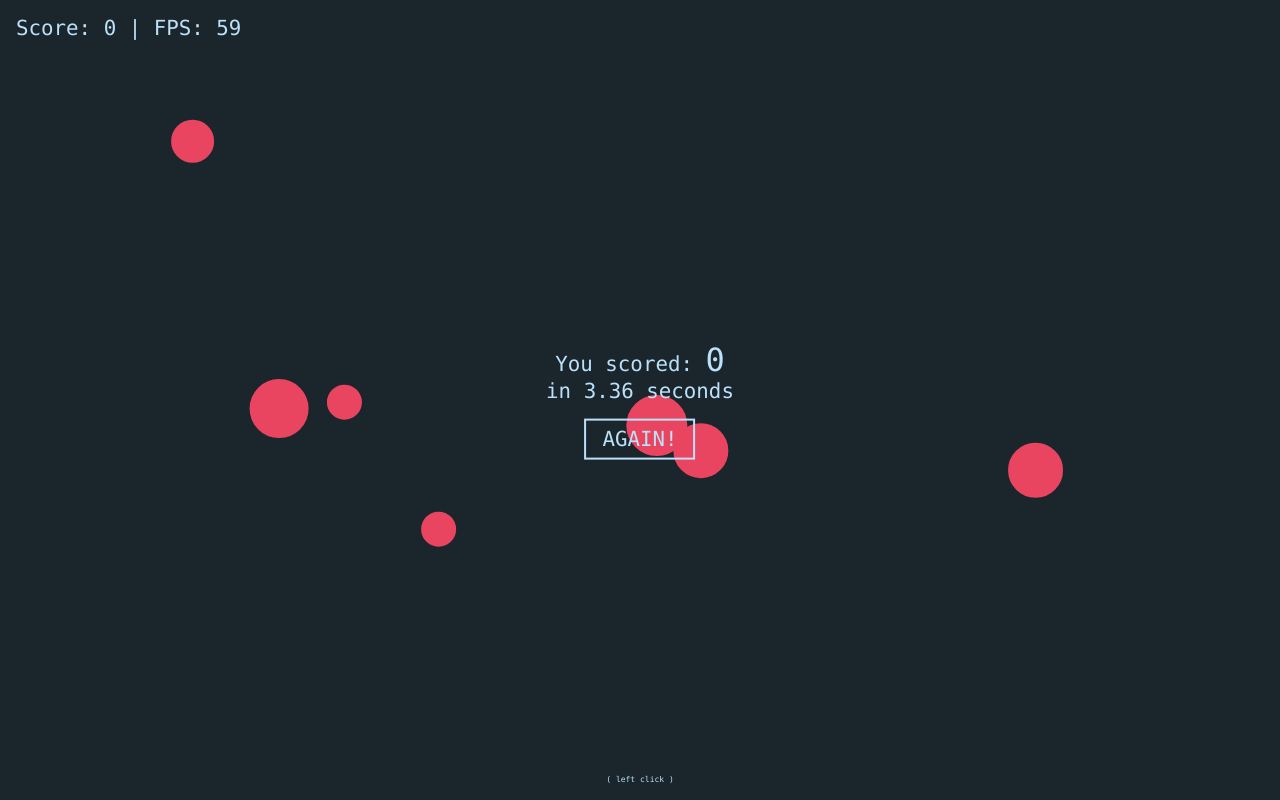
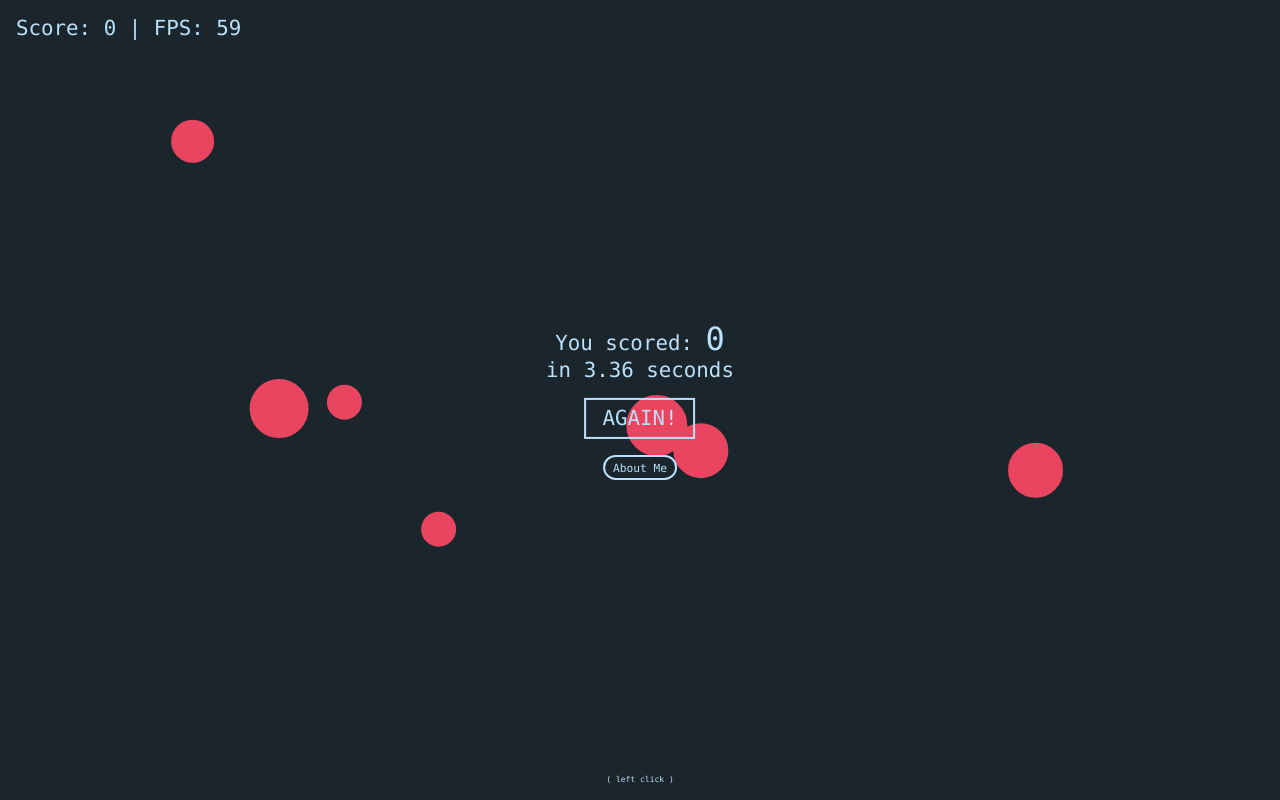
Before and after one commit to jamgam/bryanliang.me, a React app: page / in a window 1280 px wide. Built offline with nearby package versions, Linux system fonts and the light colour scheme; no server answers.

Commit message:
Reimplement about me

```diff
--- a/src/components/App.jsx
+++ b/src/components/App.jsx
@@ -8,74 +8,78 @@ import BasicButton from '/src/components/BasicButton'
 
 const App = () => {
 
-  const [pos, setPos] = useState(-60)
+  const [pos, setPos] = useState(-50)
   const [isPlayingGame, setIsPlayingGame] = useState(true)
-  const [count, setCount] = useState(0)
-  const [canvasContext, setCanvasContext] = useState(null)
   const [mousePos, setMousePos] = useState({x: 0, y: 0})
 
-  const canvasRef = useRef(null)
+  const handleButtonClick = (e) => {
+    AnimateOut(() => {setIsPlayingGame(true)})
+    setMousePos({x: e.clientX, y: e.clientY})
+  }
 
-  const handleButtonClick = useCallback((e) => {
-    // setIsPlayingGame(true)
+  const handleAboutMeClick = (e) => {
+    setIsPlayingGame(false)
+    AnimateIn()
+    setMousePos({x: e.clientX, y: e.clientY})
+  }
+
+  const AnimateOut = (cb) => {
     setPos(-50)
-    setMousePos({x: e.clientX, y: e.clientY})
-  }, [])
+    setTimeout(() => {
+      cb()
+    }, 700)
+  }
 
-  useEffect(() => {
+  const AnimateIn = (cb) => {
     setPos(0)
-  }, [])
+  }
 
-  useEffect(() => {
-    if (pos === -50) {
-      setTimeout(() => {
-        setIsPlayingGame(true)
-      }, 800)
-    }
-  }, [pos])
-
-  // TODO: move to about an page
   const renderText = () => (
     <TextContainer>
         <AnimationContainerX speed={.8} position={pos}>
           <Text>Hello,</Text>
         </AnimationContainerX>
-        <AnimationContainerX speed={.95} position={pos}>
+        <AnimationContainerX speed={.9} position={pos}>
           <Text>I'm Bryan</Text>
         </AnimationContainerX>
-        <AnimationContainerX speed={1.1} position={pos}>
+        <AnimationContainerX speed={1} position={pos}>
           <Bar />
         </AnimationContainerX>
-        <AnimationContainerX speed={1.2} position={pos}>
+        <AnimationContainerX speed={1.1} position={pos}>
           <Bar marginLeft={3} />
         </AnimationContainerX>
-        <AnimationContainerX speed={1.3} position={pos}>
+        <AnimationContainerX speed={1.1} position={pos}>
           <Text font={1.5}>Software Engineer / </Text>
-          <Text color={colors.red} font={1.3}>Gamer</Text>
+          <Text color={colors.blue} font={1.3}>Gamer</Text>
         </AnimationContainerX>
-        <AnimationContainerX speed={1.4} position={pos}>
-          <BasicButton
+        <AnimationContainerX speed={1.1} position={pos}>
+          <GameStartButton
             onClick={handleButtonClick}
             style={{marginTop: '1.7em'}}
           >
-            <Text color={'white'} font={1}>I wanna play a GAME!</Text>
-          </BasicButton>
+            <Text color={colors.lightBlue} font={1}>Play</Text>
+          </GameStartButton>
         </AnimationContainerX>
       </TextContainer>
   )
 
   const renderNavbar = () => (
-    <AnimationContainerY speed={.9} position={pos}>
-      <NavBar />
-    </AnimationContainerY>
+    <NavContainer>
+      <AnimationContainerY speed={.8} position={pos}>
+        <NavBar />
+      </AnimationContainerY>
+    </NavContainer>
   )
 
-  // only renders game atm
   return (
     <AppContainer>
-      {!isPlayingGame && renderNavbar()}
-      {!isPlayingGame && renderText()}
-      {isPlayingGame && <GameCanvas mousePos={mousePos} isPlayingGame={isPlayingGame} />}
+      {renderNavbar()}
+      {renderText()}
+      {<GameCanvas
+        mousePos={mousePos}
+        isPlayingGame={isPlayingGame}
+        handleAboutMeClick={handleAboutMeClick}
+      />}
     </AppContainer>
   )
 }
@@ -85,7 +89,14 @@ const AppContainer = styled.div`
   height: 100%;
 `
 
+const NavContainer = styled.div`
+  width: 100%;
+  position: absolute;
+  z-index: 10;
+`
+
 const TextContainer = styled.div`
+  position: absolute;
   z-index: 10;
   padding-top: 15rem;
   padding-left: 10rem;
@@ -111,4 +122,9 @@ const Bar = styled.div`
   border-radius: 100px;
 `
 
+const GameStartButton = styled(BasicButton)`
+  margin-top: 1rem;
+  border-color: ${colors.lightBlue};
+`
+
 export default App
--- a/src/components/EndGamePrompt.jsx
+++ b/src/components/EndGamePrompt.jsx
@@ -7,7 +7,7 @@ import Text from '/src/components/Text'
 import { getHighscores, uploadScore, updateUsername } from '/src/helpers/requests'
 
 
-const EndGamePrompt = ({score, duration, restartGame}) => {
+const EndGamePrompt = ({isShown, handleAboutMeClick, score, duration, restartGame}) => {
 
   const [highscores, setHighscores] = useState([])
   const [rank, setRank] = useState(null)
@@ -75,7 +75,7 @@ const EndGamePrompt = ({score, duration, restartGame}) => {
   )
 
   return (
-    <PromptContainer>
+    <PromptContainer isShown={isShown}>
       {rank !== null && renderHighscore()}
       <Leaderboard
         text={text}
@@ -96,6 +96,11 @@ const EndGamePrompt = ({score, duration, restartGame}) => {
           AGAIN!
         </Text>
       </RestartButton>
+      <AboutMeButton onClick={handleAboutMeClick}>
+        <Text color={colors.lightBlue} font={.7}>
+          About Me
+        </Text>
+      </AboutMeButton>
     </PromptContainer>
   )
 }
@@ -114,7 +119,7 @@ const PromptContainer = styled.div`
   border-color: ${colors.blue};
   border-style: line;
   position: absolute;
-  display: flex;
+  display: ${props => props.isShown ? 'flex' : 'none'};
   align-items: center;
   justify-content: center;
   flex-direction: column;
@@ -131,4 +136,11 @@ const RestartButton = styled(BasicButton)`
   border-color: ${colors.lightBlue};
 `
 
+const AboutMeButton = styled(BasicButton)`
+  border-radius: 1rem;
+  margin-top: 1rem;
+  padding: .2rem .5rem;
+  border-color: ${colors.lightBlue};
+`
+
 export default EndGamePrompt
--- a/src/components/GameCanvas.jsx
+++ b/src/components/GameCanvas.jsx
@@ -7,7 +7,7 @@ import EndGamePrompt from '/src/components/EndGamePrompt'
 
 const GameCanvas = (props) => {
 
-  const { mousePos } = props
+  const { isPlayingGame, mousePos, handleAboutMeClick } = props
 
   const canvasRef = useRef(null)
   const [canvasContext, setCanvasContext] = useState(null)
@@ -16,7 +16,7 @@ const GameCanvas = (props) => {
     width: window.innerWidth,
   })
   const [game, setGame] = useState(null)
-  const [isInGame, setIsInGame] = useState(true)
+  const [isAlive, setIsAlive] = useState(true)
   const [score, setScore] = useState(0)
   const [shells, setShells] = useState(10)
   const [duration, setDuration] = useState(0)
@@ -27,7 +27,7 @@ const GameCanvas = (props) => {
   }, [])
 
   const handleGameEnd = ({score, time}) => {
-    setIsInGame(false)
+    setIsAlive(false)
     const secondsTwoDecimals = (time/1000).toFixed(2)
     setDuration(secondsTwoDecimals)
   }
@@ -38,9 +38,12 @@ const GameCanvas = (props) => {
 
   useEffect(() => {
     window.addEventListener('resize',  handleResize)
-    const context = canvasRef?.current?.getContext('2d', { alpha: false })
-    setCanvasContext(context)
-    startGame(context)
+
+    return () => {
+      window.removeEventListener('mousemove')
+      window.removeEventListener('mousedown')
+      window.addEventListener('resize')
+    }
   }, [])
 
   useEffect(() => {
@@ -48,11 +51,15 @@ const GameCanvas = (props) => {
   }, [windowSize])
 
   useEffect(() => {
-
-  }, [game])
+    if (isPlayingGame) {
+      const context = canvasRef?.current?.getContext('2d', { alpha: false })
+      setCanvasContext(context)
+      startGame(context)
+    }
+  }, [isPlayingGame])
 
   const startGame = (context) => {
-    setIsInGame(true)
+    setIsAlive(true)
     const newGame = new Game({
       context,
       mousePos,
@@ -89,19 +96,24 @@ const GameCanvas = (props) => {
         <Text font={.5}>( left click )</Text>
       </Shells>
     )
-
   }
 
 
   const renderEndGamePrompt = () => (
-    <EndGamePrompt score={score} duration={duration} restartGame={restartGame} />
+    <EndGamePrompt
+      isShown={isPlayingGame}
+      score={score}
+      duration={duration}
+      restartGame={restartGame}
+      handleAboutMeClick={handleAboutMeClick}
+    />
   )
 
   return (
     <>
-      {renderShotgunCounter()}
-      {renderScoreCounter()}
-      {!isInGame && renderEndGamePrompt()}
+      {isPlayingGame && renderShotgunCounter()}
+      {isPlayingGame && renderScoreCounter()}
+      {!isAlive && renderEndGamePrompt()}
       <Canvas
         ref={canvasRef}
         width={windowSize.width}
```
